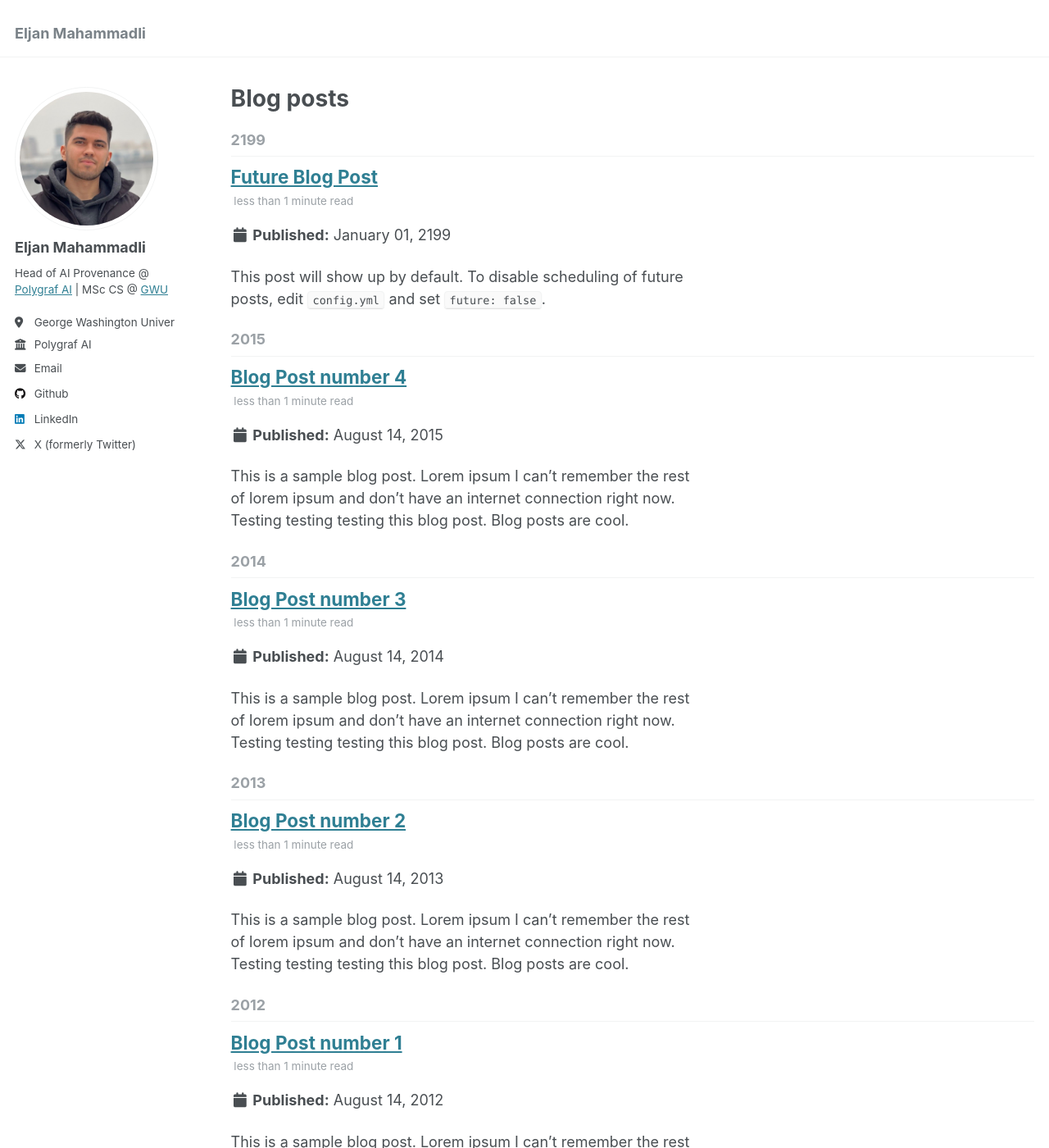
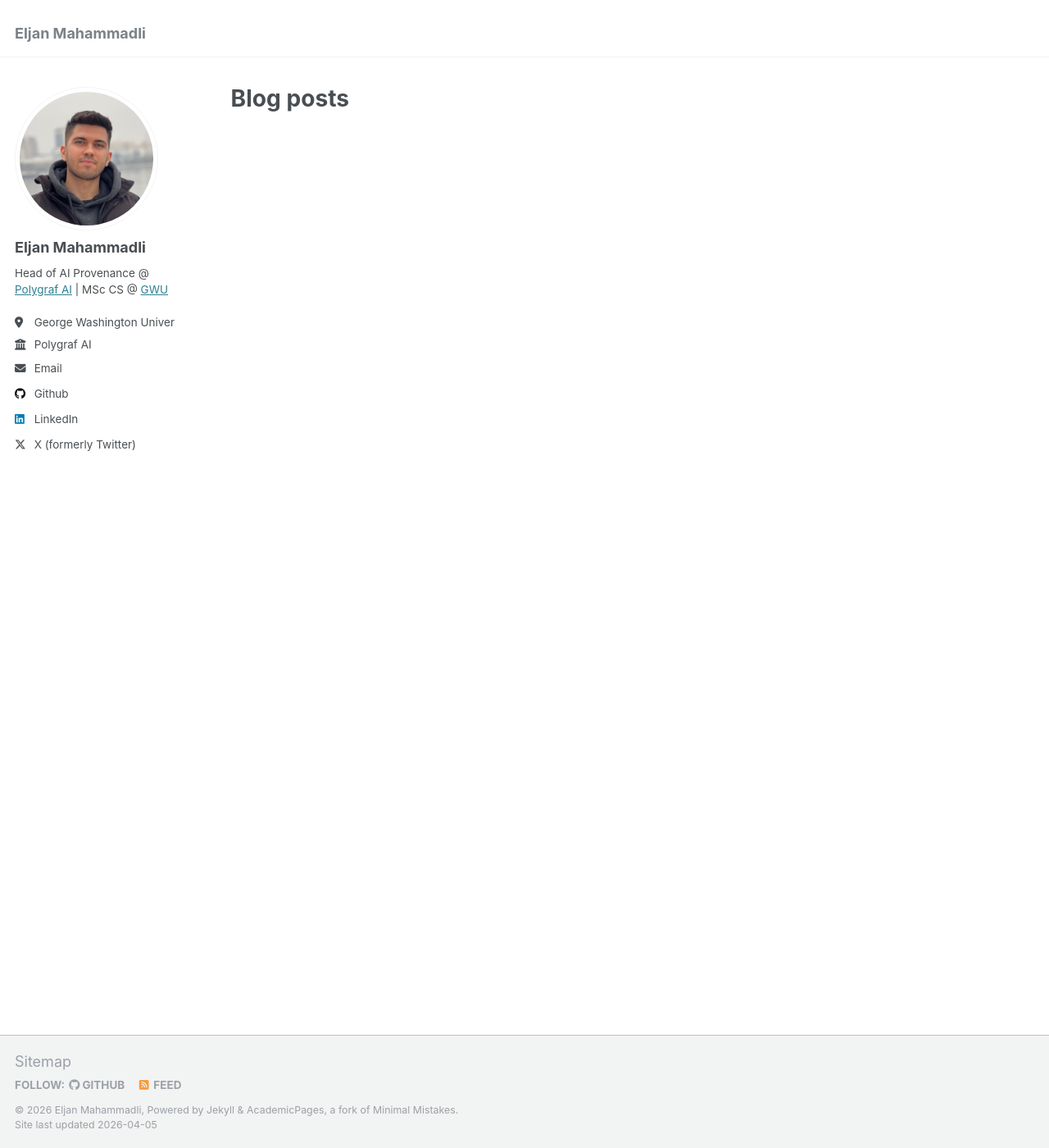
Before and after one commit to eljanmahammadli/eljanmahammadli.github.io, a Jekyll site: the page built from _pages_disabled/year-archive.html, in a window 1280 px wide and 1400 px high. Shown: the whole window at 82% size. Built offline with Jekyll 4.4.1, drawn with Linux system fonts in a browser that asks for light colours; some of the changed text lies outside the part shown.

Commit message:
fix SEO and remove placeholder content
- Configure Twitter username, OG image, and social links for schema.org
- Fix meta description tag to render on all pages (not just those with excerpts)
- Add OG image fallback to profile photo for social sharing previews
- Improve 404 page with link back to homepage
- Remove all placeholder content (blog posts, publications, talks, teaching, portfolio)

Co-Authored-By: Claude Opus 4.6 (1M context) <noreply@anthropic.com>

```diff
--- a/_config.yml
+++ b/_config.yml
@@ -131,18 +131,22 @@ yandex_site_verification :
 
 # Social Sharing
 twitter:
-  username               : &twitter
+  username               : &twitter "eljanmahammadli"
 facebook:
   username               :
   app_id                 :
   publisher              :
-og_image                 :  # Open Graph/Twitter default site image
+og_image                 : "profile.png"  # Open Graph/Twitter default site image
 # For specifying social profiles
 # - https://developers.google.com/structured-data/customize/social-profiles
 social:
   type                   : # Person or Organization (defaults to Person)
   name                   : # If the user or organization name differs from the site's name
-  links: # An array of links to social media profiles
+  links:
+    - "https://twitter.com/eljanmahammadli"
+    - "https://www.linkedin.com/in/eljanmahammadli"
+    - "https://github.com/eljanmahammadli"
+    - "https://huggingface.co/eljanmahammadli"
 
 
 # Analytics
--- a/_includes/seo.html
+++ b/_includes/seo.html
@@ -48,7 +48,7 @@
   <meta property="og:url" content="{{ page.url | prepend: seo_url | replace: "/index.html", "/" }}">
 {% endif %}
 
-{% if page.excerpt %}
+{% if seo_description %}
   <meta property="og:description" name="description" content="{{ seo_description }}">
 {% endif %}
 
@@ -87,6 +87,8 @@
   <meta property="og:image" content="{% if page.header.image contains "://" %}{{ page.header.image }}{% else %}{{ page.header.image | prepend: "/images/" | prepend: base_path }}{% endif %}">
 {% elsif page.header.overlay_image %}
   <meta property="og:image" content="{% if page.header.overlay_image contains "://" %}{{ page.header.overlay_image }}{% else %}{{ page.header.overlay_image | prepend: "/images/" | prepend: base_path }}{% endif %}">
+{% elsif site.og_image %}
+  <meta property="og:image" content="{{ site.og_image | prepend: "/images/" | prepend: base_path }}">
 {% endif %}
 
 {% if page.date %}
--- a/_posts/2012-08-14-blog-post-1.md
+++ /dev/null
@@ -1,20 +0,0 @@
----
-title: 'Blog Post number 1'
-date: 2012-08-14
-permalink: /posts/2012/08/blog-post-1/
-tags:
-  - cool posts
-  - category1
-  - category2
----
-
-This is a sample blog post. Lorem ipsum I can't remember the rest of lorem ipsum and don't have an internet connection right now. Testing testing testing this blog post. Blog posts are cool.
-
-Headings are cool
-======
-
-You can have many headings
-======
-
-Aren't headings cool?
-------
--- a/_posts/2013-08-14-blog-post-2.md
+++ /dev/null
@@ -1,20 +0,0 @@
----
-title: 'Blog Post number 2'
-date: 2013-08-14
-permalink: /posts/2013/08/blog-post-2/
-tags:
-  - cool posts
-  - category1
-  - category2
----
-
-This is a sample blog post. Lorem ipsum I can't remember the rest of lorem ipsum and don't have an internet connection right now. Testing testing testing this blog post. Blog posts are cool.
-
-Headings are cool
-======
-
-You can have many headings
-======
-
-Aren't headings cool?
-------
--- a/_posts/2014-08-14-blog-post-3.md
+++ /dev/null
@@ -1,20 +0,0 @@
----
-title: 'Blog Post number 3'
-date: 2014-08-14
-permalink: /posts/2014/08/blog-post-3/
-tags:
-  - cool posts
-  - category1
-  - category2
----
-
-This is a sample blog post. Lorem ipsum I can't remember the rest of lorem ipsum and don't have an internet connection right now. Testing testing testing this blog post. Blog posts are cool.
-
-Headings are cool
-======
-
-You can have many headings
-======
-
-Aren't headings cool?
-------
--- a/_posts/2199-01-01-future-post.md
+++ /dev/null
@@ -1,11 +0,0 @@
----
-title: 'Future Blog Post'
-date: 2199-01-01
-permalink: /posts/2012/08/blog-post-4/
-tags:
-  - cool posts
-  - category1
-  - category2
----
-
-This post will show up by default. To disable scheduling of future posts, edit `config.yml` and set `future: false`.
```
Also changed, not shown: _data/navigation.yml (+1 -21 lines), _pages/404.md (+3 -1 lines), _portfolio/portfolio-1.md (deleted, +0 -7 lines), _posts/2015-08-14-blog-post-4.md (deleted, +0 -20 lines), _publications/2009-10-01-paper-title-number-1.md (deleted, +0 -14 lines), _publications/2010-10-01-paper-title-number-2.md (deleted, +0 -14 lines), _publications/2015-10-01-paper-title-number-3.md (deleted, +0 -14 lines), _publications/2024-02-17-paper-title-number-4.md (deleted, +0 -13 lines), _talks/2012-03-01-talk-1.md (deleted, +0 -11 lines), _talks/2013-03-01-tutorial-1.md (deleted, +0 -13 lines), _talks/2014-02-01-talk-2.md (deleted, +0 -13 lines), _talks/2014-03-01-talk-3.md (deleted, +0 -11 lines), _teaching/2014-spring-teaching-1.md (deleted, +0 -20 lines), _teaching/2015-spring-teaching-2.md (deleted, +0 -20 lines).
